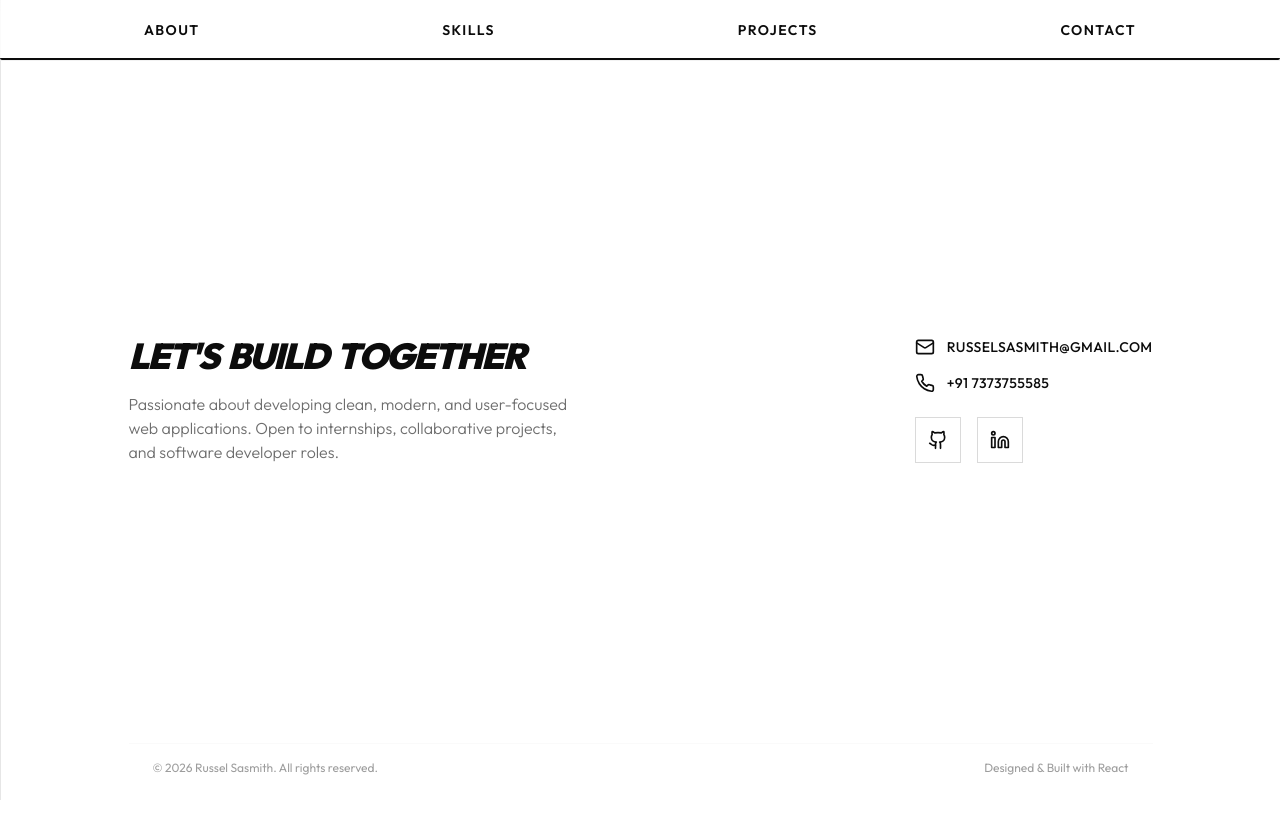
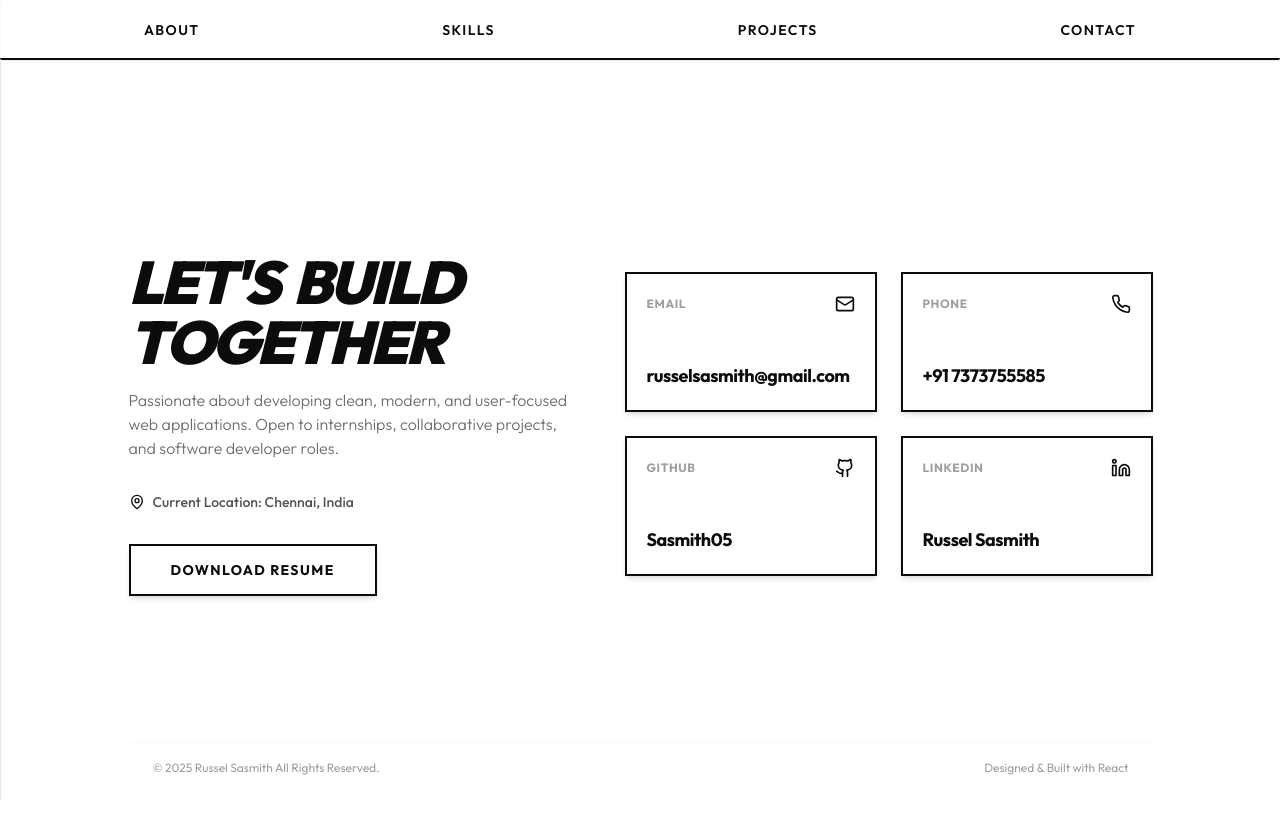
Before and after one commit to Sasmith05/Portfolio, a React (Vite) app: page / in a window 1280 px wide. Shown: the top 838 px of the page. Built offline with nearby package versions, Linux system fonts and the light colour scheme; a web font is replaced by a local one.

Commit message:
Redesign Contact slide, add location tag, platform usernames, Resume button, and updated copyright

```diff
--- a/src/components/Footer.tsx
+++ b/src/components/Footer.tsx
@@ -1,6 +1,6 @@
 import React from 'react';
 import { motion } from 'framer-motion';
-import { Mail, Phone, Github, Linkedin } from 'lucide-react';
+import { Mail, Phone, Github, Linkedin, MapPin } from 'lucide-react';
 import { HoverLetters } from './TextEffects';
 
 interface FooterProps {
@@ -40,81 +40,113 @@ export const Footer: React.FC<FooterProps> = ({ isActive }) => {
     }
   };
 
+  const contactCards = [
+    {
+      title: "Email",
+      value: "russelsasmith@gmail.com",
+      link: "mailto:russelsasmith@gmail.com",
+      icon: Mail
+    },
+    {
+      title: "Phone",
+      value: "+91 7373755585",
+      link: "tel:+917373755585",
+      icon: Phone
+    },
+    {
+      title: "GitHub",
+      value: "Sasmith05",
+      link: "https://github.com/Sasmith05",
+      icon: Github
+    },
+    {
+      title: "LinkedIn",
+      value: "Russel Sasmith",
+      link: "https://linkedin.com",
+      icon: Linkedin
+    }
+  ];
+
   return (
     <footer
       id="contact"
       className="relative h-screen w-screen flex-shrink-0 bg-[#FFFFFF] text-[#0C0C0C] border-l border-[#0C0C0C]/10 px-6 md:px-12 py-16 flex flex-col justify-center items-center z-20"
     >
-      <div className="max-w-5xl w-full mx-auto flex flex-col md:flex-row justify-between items-start md:items-center gap-12">
+      <div className="max-w-5xl w-full mx-auto flex flex-col md:flex-row justify-between items-start md:items-center gap-12 pt-12">
         {/* Left Block */}
         <motion.div
           variants={leftBlockVariants}
           initial="hidden"
           animate={isActive ? "visible" : "hidden"}
-          className="flex flex-col text-left max-w-md"
+          className="flex flex-col text-left max-w-xl md:max-w-md w-full"
         >
           <motion.div variants={itemVariants} className="mb-4">
-            <h2 className="font-sans font-black italic uppercase text-3xl sm:text-4xl tracking-tighter text-[#0C0C0C]">
+            <h2 className="font-sans font-black italic uppercase text-4xl sm:text-5xl md:text-6xl tracking-tighter leading-[0.95] text-[#0C0C0C]">
               <HoverLetters text="Let's Build Together" />
             </h2>
           </motion.div>
+
           <motion.div variants={itemVariants}>
-            <p className="text-[#0C0C0C]/60 font-sans font-light text-sm sm:text-base leading-relaxed">
+            <p className="text-[#0C0C0C]/60 font-sans font-light text-sm sm:text-base leading-relaxed max-w-md">
               Passionate about developing clean, modern, and user-focused web applications. Open to internships, collaborative projects, and software developer roles.
             </p>
           </motion.div>
+
+          {/* Current Location Section */}
+          <motion.div
+            variants={itemVariants}
+            className="flex items-center gap-2 text-[#0C0C0C]/70 font-sans font-medium text-xs sm:text-sm mt-6 sm:mt-8"
+          >
+            <MapPin className="w-4 h-4 text-[#0C0C0C]" />
+            <span>Current Location: Chennai, India</span>
+          </motion.div>
+
+          {/* Download Resume Button (matches main Resume outline CTA exactly) */}
+          <motion.div
+            variants={itemVariants}
+            className="mt-6 sm:mt-8"
+          >
+            <a href="/resume.pdf" target="_blank" rel="noopener noreferrer">
+              <button className="rounded-none border-2 border-[#0C0C0C] bg-white text-[#0C0C0C] font-sans font-bold uppercase tracking-widest px-8 py-3 sm:px-10 sm:py-3.5 text-xs sm:text-sm hover:bg-[#0C0C0C] hover:text-white transition-all duration-200 shadow-md active:scale-95 flex items-center justify-center cursor-pointer">
+                Download Resume
+              </button>
+            </a>
+          </motion.div>
         </motion.div>
 
-        {/* Right Block: Contact Info */}
+        {/* Right Block: 2x2 Grid of Cards */}
         <motion.div
           variants={rightBlockVariants}
           initial="hidden"
           animate={isActive ? "visible" : "hidden"}
-          className="flex flex-col gap-4 text-left w-full md:w-auto"
+          className="grid grid-cols-1 sm:grid-cols-2 gap-6 w-full max-w-lg md:max-w-xl"
         >
-          <motion.div variants={itemVariants} className="flex items-center gap-3 hover:opacity-75 transition-opacity duration-200">
-            <Mail className="w-5 h-5 text-[#0C0C0C]" />
-            <a
-              href="mailto:russelsasmith@gmail.com"
-              className="text-[#0C0C0C] font-medium tracking-wide uppercase text-xs sm:text-sm"
-            >
-              russelsasmith@gmail.com
-            </a>
-          </motion.div>
+          {contactCards.map((card) => {
+            const Icon = card.icon;
+            return (
+              <motion.a
+                key={card.title}
+                href={card.link}
+                target={card.title !== "Phone" && card.title !== "Email" ? "_blank" : undefined}
+                rel={card.title !== "Phone" && card.title !== "Email" ? "noopener noreferrer" : undefined}
+                variants={itemVariants}
+                className="border-2 border-[#0C0C0C] bg-white p-5 rounded-none flex flex-col justify-between min-h-[140px] hover:bg-[#0C0C0C] hover:text-white transition-all duration-300 group cursor-pointer shadow-md hover:shadow-2xl active:scale-[0.98] text-left"
+              >
+                {/* Card Top: Title & Icon */}
+                <div className="flex justify-between items-center w-full">
+                  <span className="font-sans font-bold text-xs uppercase tracking-wider text-[#0C0C0C]/40 group-hover:text-white/40 transition-colors duration-300">
+                    {card.title}
+                  </span>
+                  <Icon className="w-5 h-5 text-[#0C0C0C] group-hover:text-white transition-colors duration-300" />
+                </div>
 
-          <motion.div variants={itemVariants} className="flex items-center gap-3 hover:opacity-75 transition-opacity duration-200">
-            <Phone className="w-5 h-5 text-[#0C0C0C]" />
-            <a
-              href="tel:+917373755585"
-              className="text-[#0C0C0C] font-medium tracking-wide uppercase text-xs sm:text-sm"
-            >
-              +91 7373755585
-            </a>
-          </motion.div>
-
-          <div className="flex gap-4 mt-2">
-            <motion.div variants={itemVariants}>
-              <a
-                href="https://github.com/Sasmith05"
-                target="_blank"
-                rel="noopener noreferrer"
-                className="p-3 rounded-none border border-[#0C0C0C]/15 bg-[#FFFFFF] hover:bg-[#0C0C0C] hover:text-white transition-all duration-200 flex items-center justify-center"
-              >
-                <Github className="w-5 h-5" />
-              </a>
-            </motion.div>
-
-            <motion.div variants={itemVariants}>
-              <a
-                href="https://linkedin.com"
-                target="_blank"
-                rel="noopener noreferrer"
-                className="p-3 rounded-none border border-[#0C0C0C]/15 bg-[#FFFFFF] hover:bg-[#0C0C0C] hover:text-white transition-all duration-200 flex items-center justify-center"
-              >
-                <Linkedin className="w-5 h-5" />
-              </a>
-            </motion.div>
-          </div>
+                {/* Card Bottom: Value */}
+                <span className="font-sans font-bold text-sm sm:text-base md:text-lg tracking-tight mt-6 block break-words">
+                  {card.value}
+                </span>
+              </motion.a>
+            );
+          })}
         </motion.div>
       </div>
 
@@ -125,7 +157,7 @@ export const Footer: React.FC<FooterProps> = ({ isActive }) => {
         transition={{ duration: 1.5, delay: 0.6 }}
         className="absolute bottom-6 left-1/2 -translate-x-1/2 w-full max-w-5xl px-6 flex justify-between items-center text-xs text-[#0C0C0C] border-t border-[#0C0C0C]/5 pt-4"
       >
-        <span>&copy; {new Date().getFullYear()} Russel Sasmith. All rights reserved.</span>
+        <span>© 2025 Russel Sasmith All Rights Reserved.</span>
         <span>Designed & Built with React</span>
       </motion.div>
     </footer>
```
